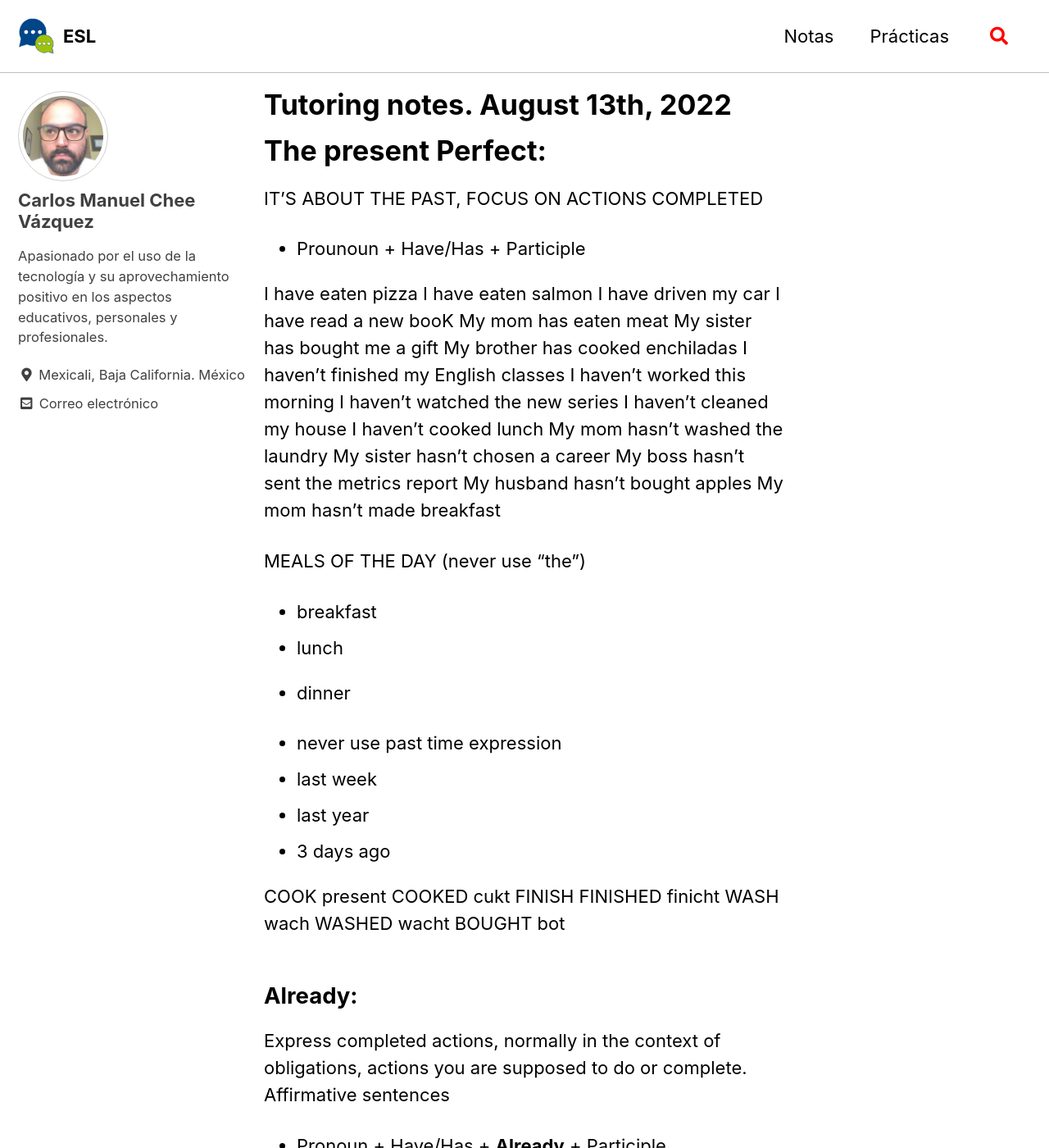
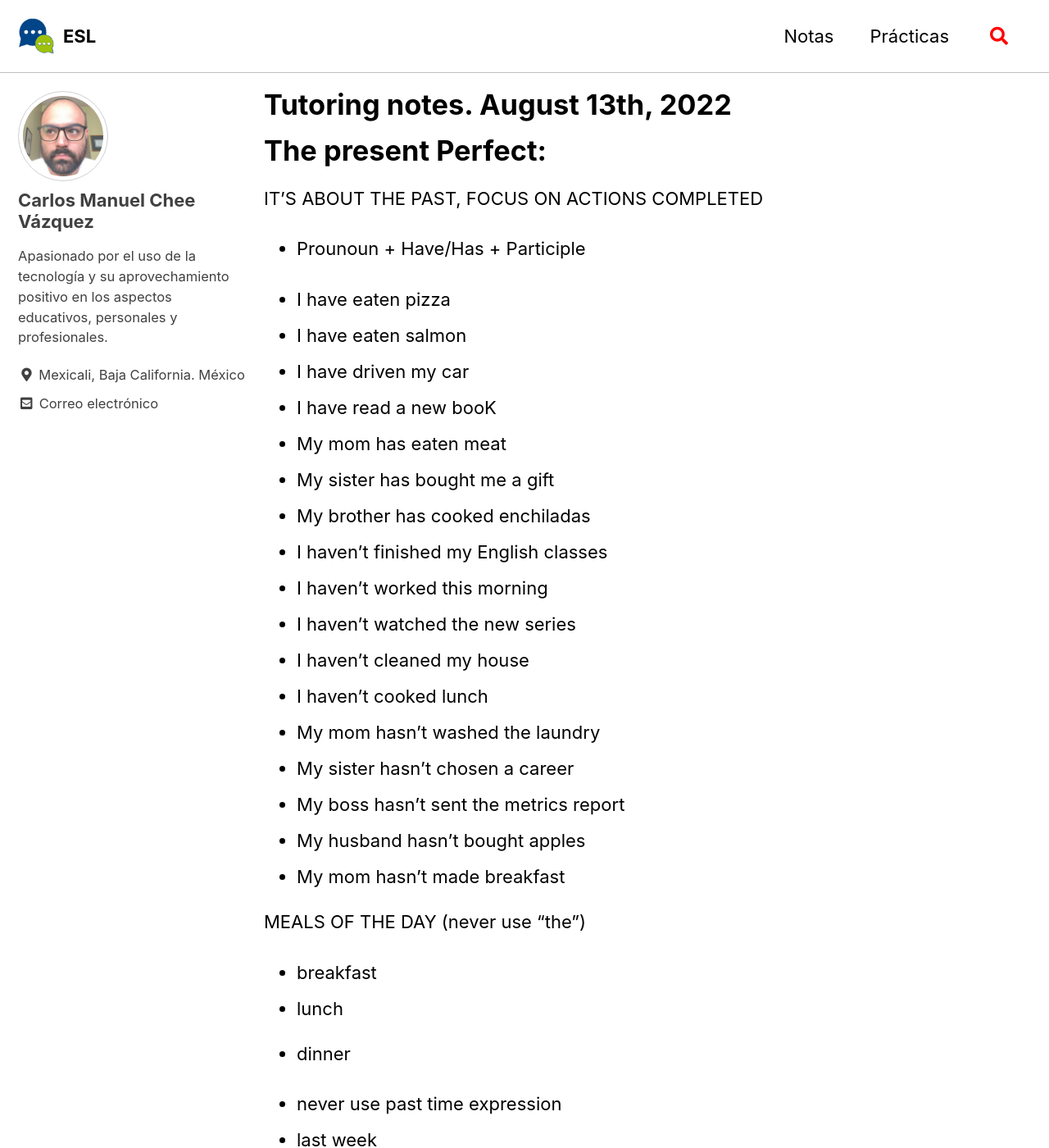
Before and after one commit to camachevaz/ESL, a Jekyll site: the page built from _posts/2022-08-13-present-perfect-tutoring.markdown, in a window 1280 px wide and 1400 px high. Shown: the whole window at 82% size. Built offline with Jekyll 4.4.1, drawn with Linux system fonts in a browser that asks for light colours; cached includes are drawn as plain includes.

```diff
--- a/_posts/2022-08-13-present-perfect-tutoring.markdown
+++ b/_posts/2022-08-13-present-perfect-tutoring.markdown
@@ -9,23 +9,23 @@ summary: Present perfect uses
 IT'S ABOUT THE PAST, FOCUS ON ACTIONS COMPLETED
 - Prounoun + Have/Has + Participle
 
-I have eaten pizza
-I have eaten salmon
-I have driven my car
-I have read a new booK
-My mom has eaten meat
-My sister has bought me a gift
-My brother has cooked enchiladas
-I haven't finished my English classes
-I haven't worked this morning
-I haven't watched the new series
-I haven't cleaned my house
-I haven't cooked lunch
-My mom hasn't washed the laundry
-My sister hasn't chosen a career
-My boss hasn't sent the metrics report
-My husband hasn't bought apples
-My mom hasn't made breakfast
+- I have eaten pizza
+- I have eaten salmon
+- I have driven my car
+- I have read a new booK
+- My mom has eaten meat
+- My sister has bought me a gift
+- My brother has cooked enchiladas
+- I haven't finished my English classes
+- I haven't worked this morning
+- I haven't watched the new series
+- I haven't cleaned my house
+- I haven't cooked lunch
+- My mom hasn't washed the laundry
+- My sister hasn't chosen a career
+- My boss hasn't sent the metrics report
+- My husband hasn't bought apples
+- My mom hasn't made breakfast
 
 MEALS OF THE DAY (never use "the")
 - breakfast
```
